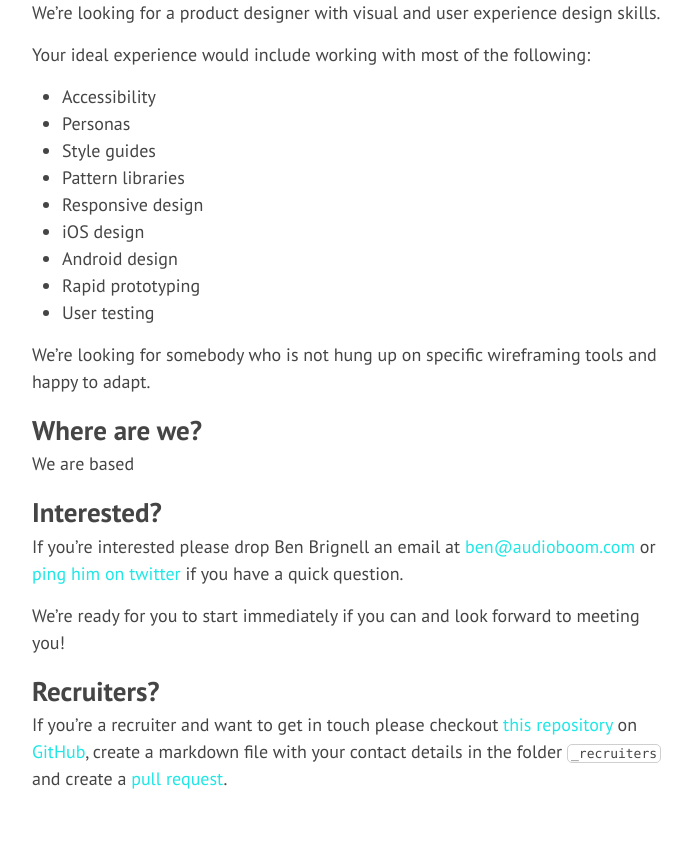
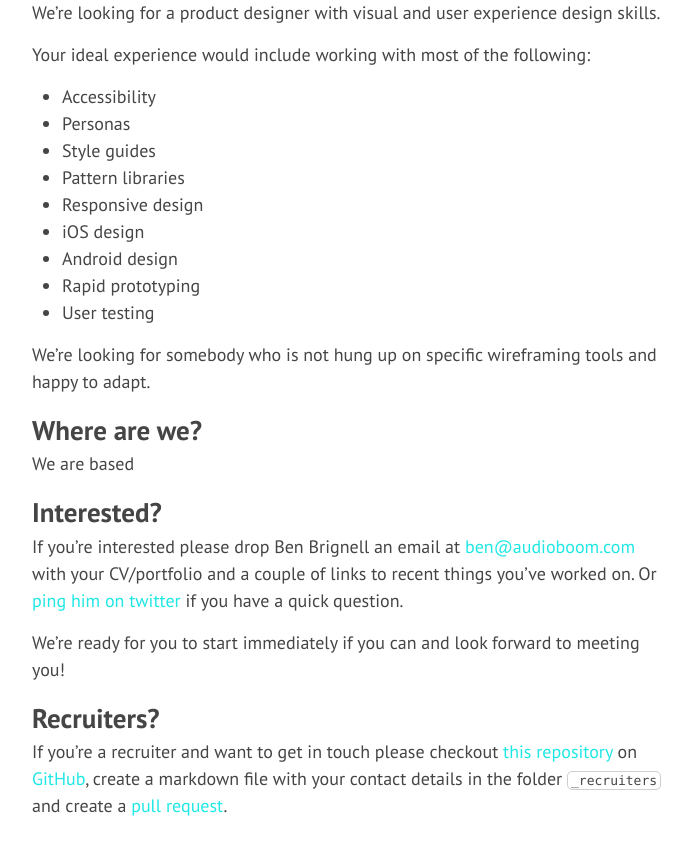
Before and after one commit to benbrignell/ui-ux-designer, a Jekyll site: the page built from index.md, in a window 1280 px wide and 900 px high, scrolled down 1038 px. Shown: the top 855 px of the window, without its empty margins (288-980 px from the left). Built offline with Jekyll 4.4.1, drawn with Linux system fonts in a browser that asks for light colours; Markdown is read by kramdown in place of the engine named in the settings.

```diff
--- a/_config.yml
+++ b/_config.yml
@@ -2,7 +2,7 @@
 title: UI/UX Designer
 email:
 description: > # this means to ignore newlines until "baseurl:"
-  Jekyll Theme Demo
+  We're looking for a designer to come and help us build a load of stuff
 baseurl: "" # the subpath of your site, e.g. /blog/
 url: "http://benbrignell.github.io" # the base hostname & protocol for your site
 twitter_username: benbrignell
--- a/index.md
+++ b/index.md
@@ -33,7 +33,7 @@
 We are based
 
 ## Interested?
-If you're interested please drop Ben Brignell an email at [ben@audioboom.com](mailto:ben@audioboom.com) or [ping him on twitter](http://twitter.com/benbrignell) if you have a quick question.
+If you're interested please drop Ben Brignell an email at [ben@audioboom.com](mailto:ben@audioboom.com) with your CV/portfolio and a couple of links to recent things you've worked on. Or [ping him on twitter](http://twitter.com/benbrignell) if you have a quick question.
 
 We're ready for you to start immediately if you can and look forward to meeting you!
 
```
